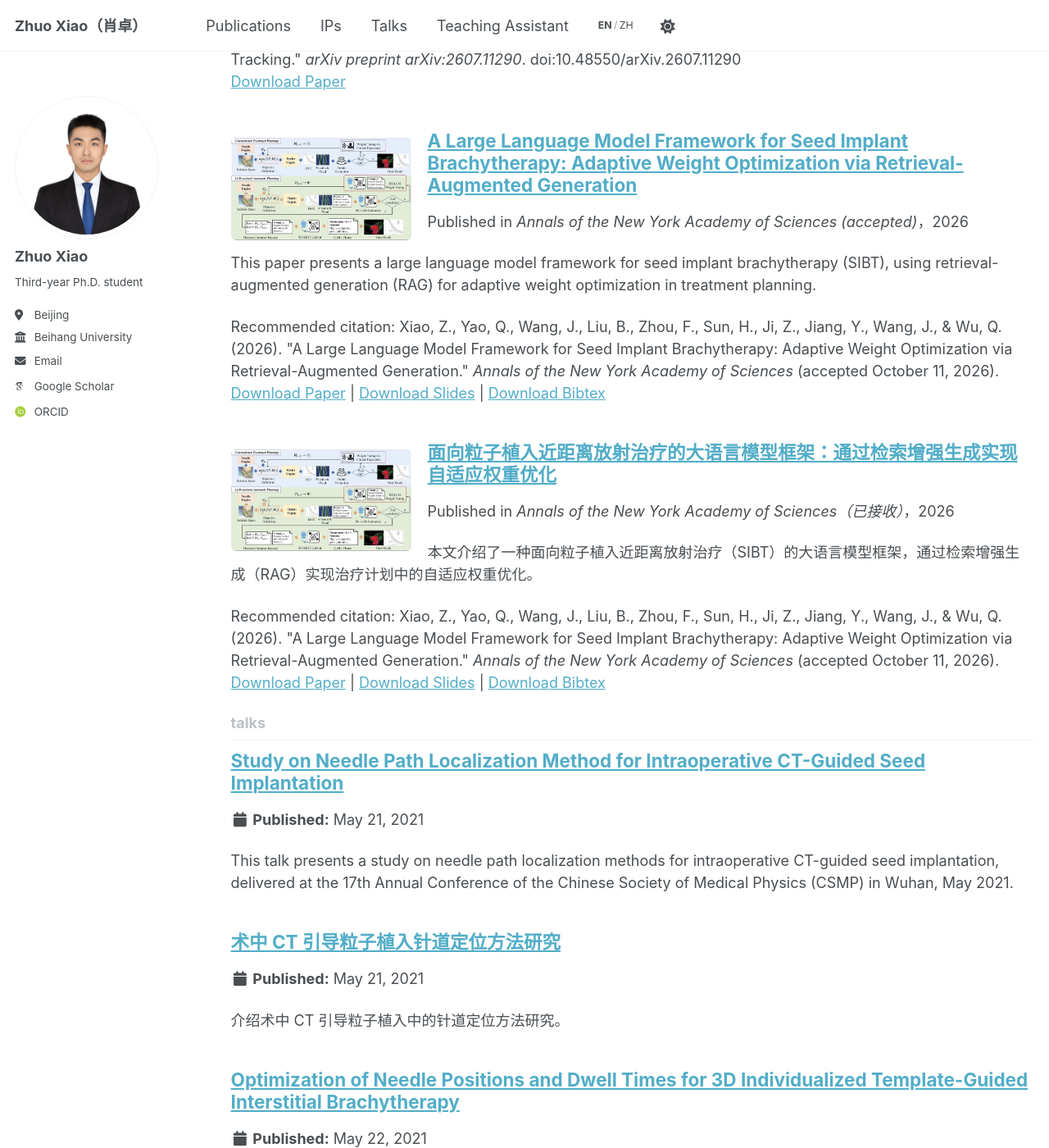
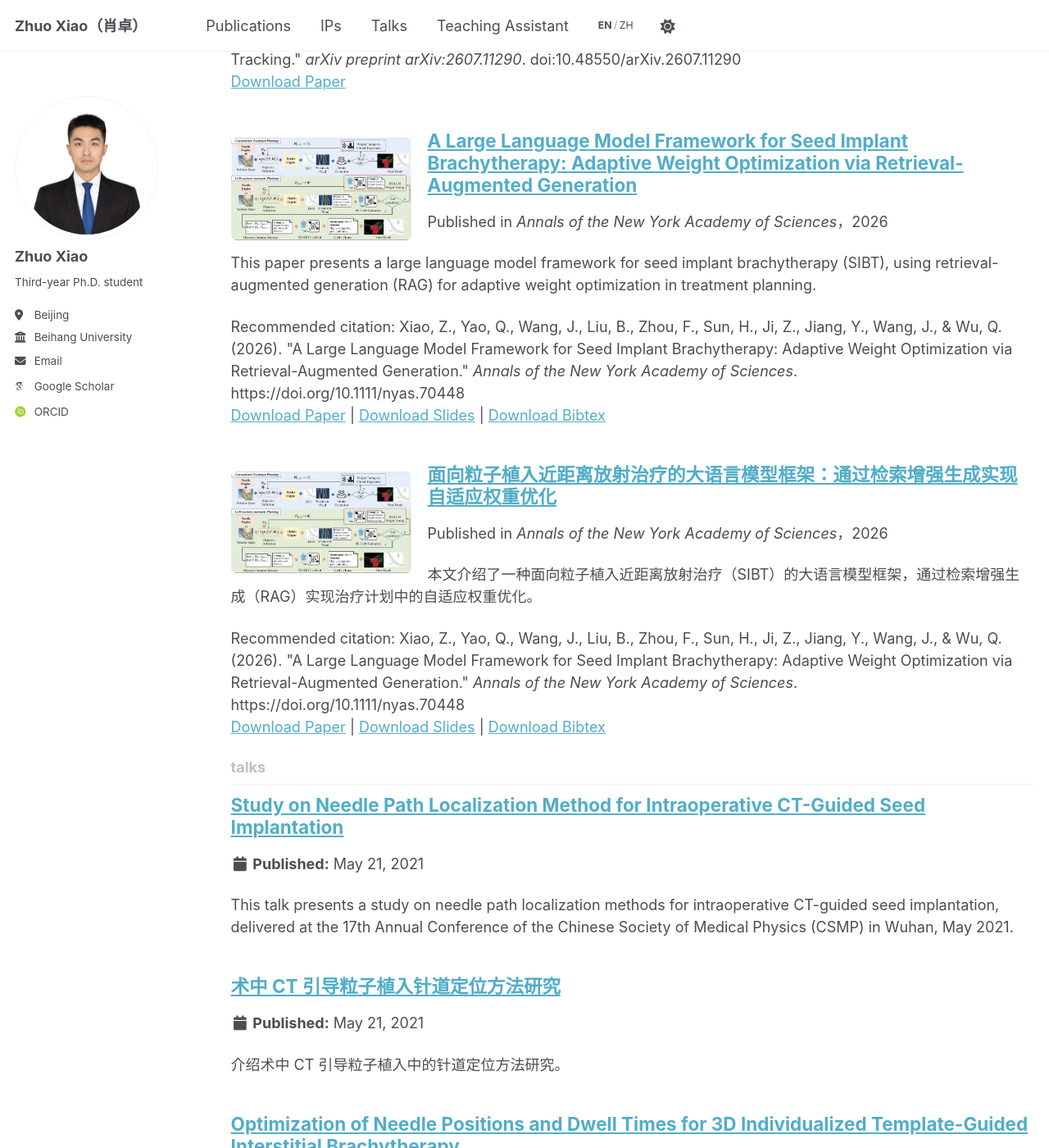
Before and after one commit to BUAAXZzz/BUAAXZzz.github.io, a Jekyll site: the page built from _pages/collection-archive.html, in a window 1280 px wide and 1400 px high, scrolled down 7025 px. Shown: the whole window at 82% size. Built offline with Jekyll 4.4.1, drawn with Linux system fonts in a browser that asks for light colours; some web fonts are replaced; a script that is not in the unit is left out.

Commit message:
Update publications

```diff
--- a/_publications/2025-09-12-iterative-llm-framework-sibt.md
+++ b/_publications/2025-09-12-iterative-llm-framework-sibt.md
@@ -8,10 +8,10 @@ locale: en-US
 translation_url: /zh/publication/2025-09-10-iterative-llm-framework-sibt/
 excerpt: 'This paper presents a large language model framework for seed implant brachytherapy (SIBT), using retrieval-augmented generation (RAG) for adaptive weight optimization in treatment planning.'
 date: 2026-10-11
-venue: 'Annals of the New York Academy of Sciences (accepted)'
+venue: 'Annals of the New York Academy of Sciences'
 slidesurl: ''
-paperurl: ''
+paperurl: 'https://doi.org/10.1111/nyas.70448'
 bibtexurl: ''
-citation: 'Xiao, Z., Yao, Q., Wang, J., Liu, B., Zhou, F., Sun, H., Ji, Z., Jiang, Y., Wang, J., & Wu, Q. (2026). "A Large Language Model Framework for Seed Implant Brachytherapy: Adaptive Weight Optimization via Retrieval-Augmented Generation." <i>Annals of the New York Academy of Sciences</i> (accepted October 11, 2026).'
+citation: 'Xiao, Z., Yao, Q., Wang, J., Liu, B., Zhou, F., Sun, H., Ji, Z., Jiang, Y., Wang, J., & Wu, Q. (2026). "A Large Language Model Framework for Seed Implant Brachytherapy: Adaptive Weight Optimization via Retrieval-Augmented Generation." <i>Annals of the New York Academy of Sciences</i>. https://doi.org/10.1111/nyas.70448'
 image: /images/publications/arxiv2025.png
 ---
--- a/_publications/zh/2025-09-12-iterative-llm-framework-sibt.md
+++ b/_publications/zh/2025-09-12-iterative-llm-framework-sibt.md
@@ -8,11 +8,11 @@ locale: zh-CN
 translation_url: /publication/2025-09-10-iterative-llm-framework-sibt
 excerpt: "本文介绍了一种面向粒子植入近距离放射治疗（SIBT）的大语言模型框架，通过检索增强生成（RAG）实现治疗计划中的自适应权重优化。"
 date: 2026-10-11
-venue: "Annals of the New York Academy of Sciences（已接收）"
+venue: "Annals of the New York Academy of Sciences"
 slidesurl: ""
-paperurl: ""
+paperurl: "https://doi.org/10.1111/nyas.70448"
 bibtexurl: ""
-citation: 'Xiao, Z., Yao, Q., Wang, J., Liu, B., Zhou, F., Sun, H., Ji, Z., Jiang, Y., Wang, J., & Wu, Q. (2026). "A Large Language Model Framework for Seed Implant Brachytherapy: Adaptive Weight Optimization via Retrieval-Augmented Generation." <i>Annals of the New York Academy of Sciences</i> (accepted October 11, 2026).'
+citation: 'Xiao, Z., Yao, Q., Wang, J., Liu, B., Zhou, F., Sun, H., Ji, Z., Jiang, Y., Wang, J., & Wu, Q. (2026). "A Large Language Model Framework for Seed Implant Brachytherapy: Adaptive Weight Optimization via Retrieval-Augmented Generation." <i>Annals of the New York Academy of Sciences</i>. https://doi.org/10.1111/nyas.70448'
 image: /images/publications/arxiv2025.png
 ---
 
@@ -20,6 +20,6 @@ image: /images/publications/arxiv2025.png
 
 **作者：** Zhuo Xiao，Qinglong Yao，Jingjing Wang，Bo Liu，Fugen Zhou，Haitao Sun，Zhe Ji，Yuliang Jiang，Junjie Wang，Qiuwen Wu
 
-**状态：** 2026年10月11日获 *Annals of the New York Academy of Sciences* 接收。
+**状态：** 2026年10月11日获 *Annals of the New York Academy of Sciences* 接收。DOI：<https://doi.org/10.1111/nyas.70448>
 
 本文介绍了一种面向粒子植入近距离放射治疗（SIBT）的大语言模型框架，通过检索增强生成（RAG）实现治疗计划中的自适应权重优化。
```
